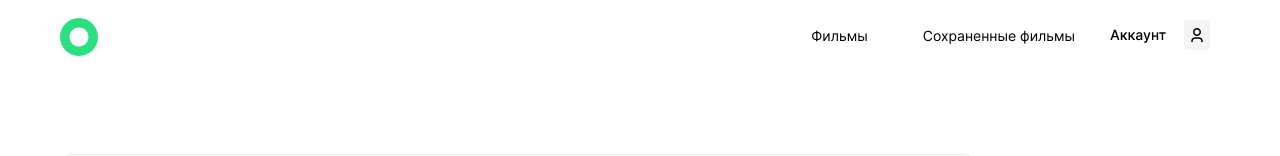
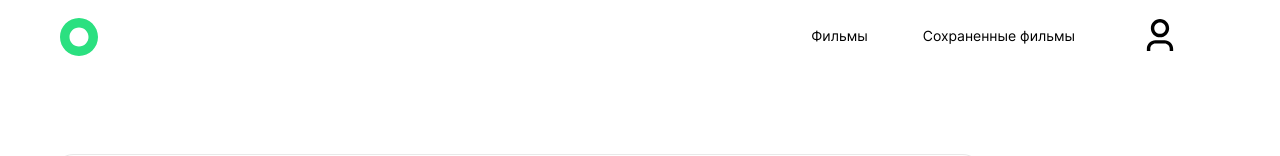
Before and after one commit to Olga-Sotula/movies-explorer-frontend, a React (Create React App) app: page /movies in a window 1280 px wide. Shown: the top 156 px of the page. Built offline with nearby package versions, Linux system fonts and the light colour scheme.

Commit message:
replace nav to Navigation

```diff
--- a/src/components/Header/Header.css
+++ b/src/components/Header/Header.css
@@ -7,30 +7,3 @@
 .header_type_main {
   background-color: #073042;
 }
-
-.header__navigator {
-  margin: 0 auto;
-  max-width: 1280px;
-  padding: 18px 70px 18px 60px;
-  display: flex;
-  justify-content: space-between;
-  align-items: center;
-  box-sizing: border-box;
-}
-
-.header__list {
-  margin: 0;
-  padding: 0;
-  list-style: none;
-  display: flex;
-  gap: 10px;
-}
-
-.header__link {
-  color: white;
-  font-style: normal;
-  font-weight: 500;
-  font-size: 12px;
-  line-height: 16px;
-  text-decoration: none;
-}
--- a/src/components/Header/Header.js
+++ b/src/components/Header/Header.js
@@ -1,20 +1,15 @@
-import React, { useState, useEffect } from 'react';
-import { Link, useLocation } from 'react-router-dom'
+import React from 'react';
+import { useLocation } from 'react-router-dom'
 
 import './Header.css';
-import HeaderLogo from '../HeaderLogo/HeaderLogo';
-import NavAuth from '../NavAuth/NavAuth.js';
-import NavMenu from '../NavMenu/NavMenu.js';
+import Navigation from '../Navigation/Navigation';
 
-const Header = ({loggedIn, email, onLogout}) => {
+const Header = () => {
   const { pathname } = useLocation();
 
   return (
     <header className = {`header ${pathname === '/' ? 'header_type_main' : ''}`} >
-      <nav className="header__navigator">
-        <HeaderLogo/>
-        {pathname === '/' ? <NavAuth/> : <NavMenu/>}
-      </nav>
+      <Navigation/>
     </header>
   );
 }
--- a/src/components/Navigation/Navigation.css
+++ b/src/components/Navigation/Navigation.css
@@ -0,0 +1,9 @@
+.navigation {
+  margin: 0 auto;
+  max-width: 1280px;
+  padding: 18px 70px 18px 60px;
+  display: flex;
+  justify-content: space-between;
+  align-items: center;
+  box-sizing: border-box;
+}
--- a/src/components/Navigation/Navigation.js
+++ b/src/components/Navigation/Navigation.js
@@ -0,0 +1,20 @@
+import React from 'react';
+import { useLocation } from 'react-router-dom'
+
+import './Navigation.css';
+import HeaderLogo from '../HeaderLogo/HeaderLogo';
+import NavAuth from '../NavAuth/NavAuth.js';
+import NavMenu from '../NavMenu/NavMenu.js';
+
+const Navigation = () => {
+  const { pathname } = useLocation();
+
+  return (
+    <nav className="navigation">
+      <HeaderLogo/>
+      {pathname === '/' ? <NavAuth/> : <NavMenu/>}
+    </nav>
+  );
+}
+
+export default Navigation;
```
Also changed, not shown: src/images/profile-icon.svg.
